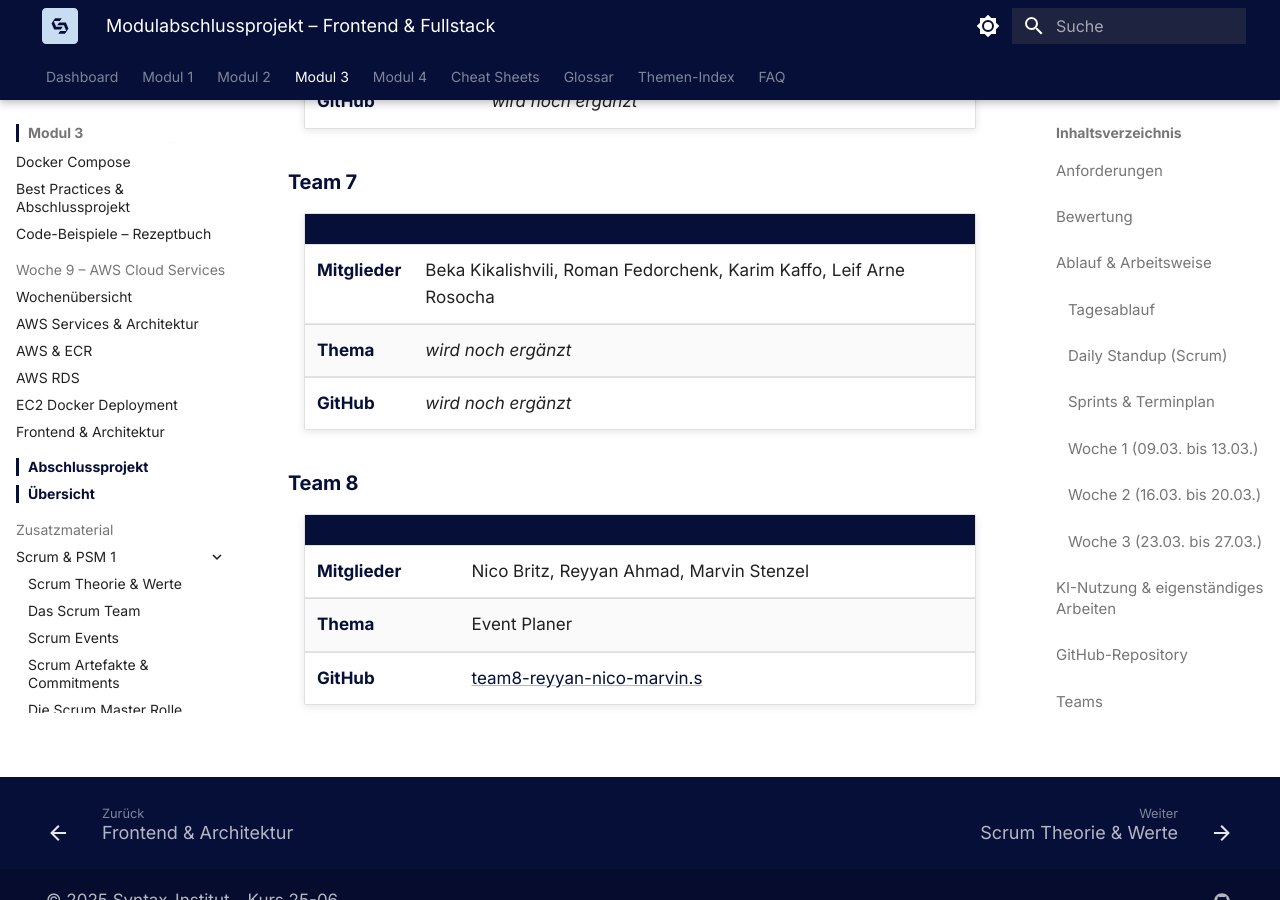
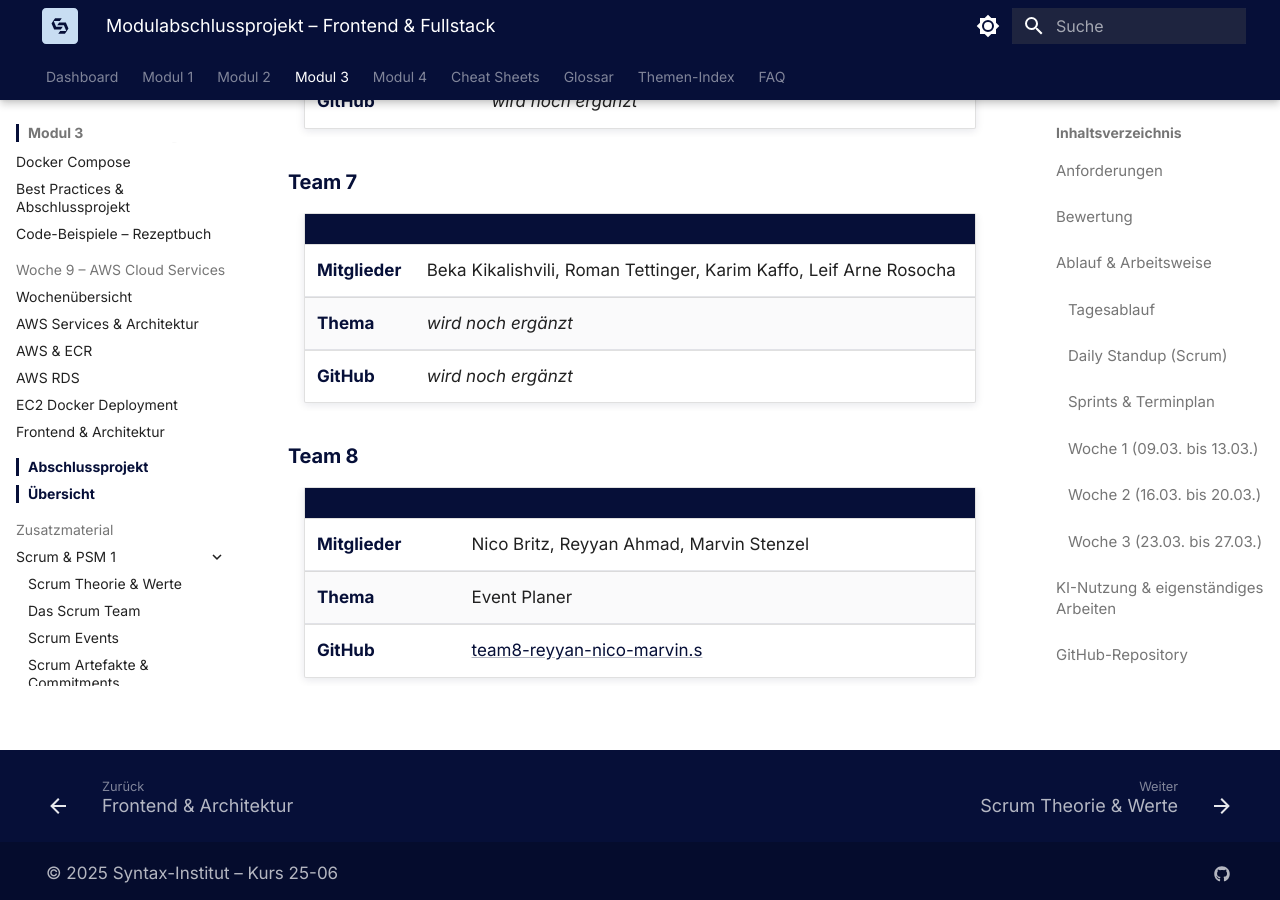
Before and after one commit to JacobMenge/kurs-25-06, an MkDocs documentation site: the page built from docs/modul-3/abschlussprojekt/uebersicht.md, in a window 1280 px wide and 900 px high, scrolled down 7350 px. Built offline with MkDocs 1.6.1 and Material for MkDocs 9.7.7, drawn with Linux system fonts in a browser that asks for light colours.

Commit message:
Team 7: Namenskorrektur Roman Fedorchenk -> Tettinger
Co-Authored-By: Claude Opus 4.6 <noreply@anthropic.com>

```diff
--- a/docs/modul-3/abschlussprojekt/uebersicht.md
+++ b/docs/modul-3/abschlussprojekt/uebersicht.md
@@ -201,7 +201,7 @@ m3-t1-hilger-wueste-khalil-little
 
 | | |
 |---|---|
-| **Mitglieder** | Beka Kikalishvili, Roman Fedorchenk, Karim Kaffo, Leif Arne Rosocha |
+| **Mitglieder** | Beka Kikalishvili, Roman Tettinger, Karim Kaffo, Leif Arne Rosocha |
 | **Thema** | *wird noch ergänzt* |
 | **GitHub** | *wird noch ergänzt* |
 
```
